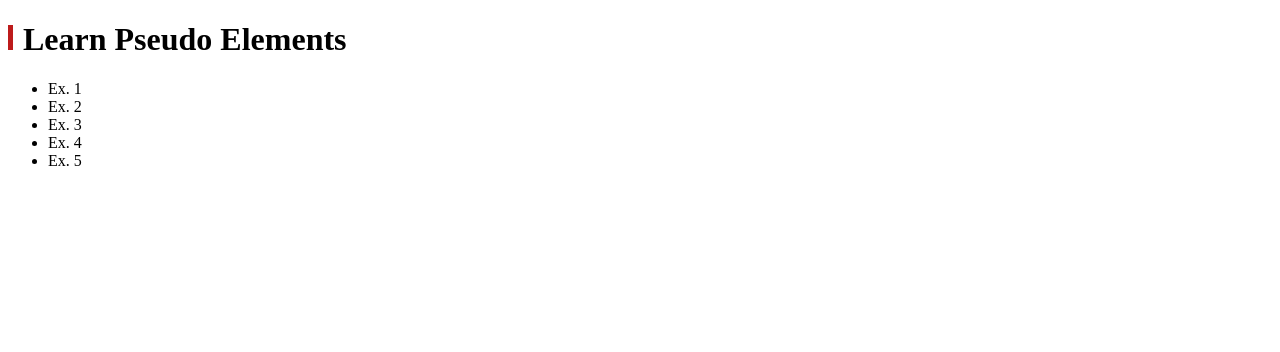
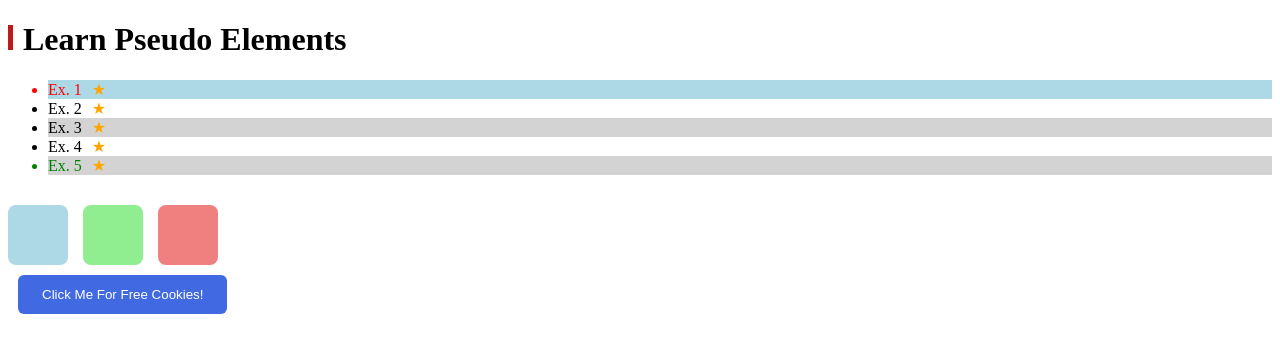
Before and after one commit to haakon26pg-sketch/js-advanced-pseudo-elements-task, a plain HTML site: page index.html in a window 1280 px wide. Drawn offline with Linux system fonts and the light colour scheme.

Commit message:
added different elements relevant to the task. Button has been added, but not coded yet with functionality.

```diff
--- a/index.html
+++ b/index.html
@@ -19,6 +19,14 @@
             <li>Ex. 4</li>
             <li>Ex. 5</li>
         </ul>
+
+        <section class="content-section">
+            <div class="box"Box 1></div>
+            <div class="box"Box 2></div>
+            <div class="box"Box 3></div>
+        </section>
+
+        <button id="action-button">Click Me For Free Cookies!</button>
     </main>
 
 </body>
--- a/style.css
+++ b/style.css
@@ -1,13 +1,22 @@
 #dot-list li::after {
-    color: blue;
+    content: "★";
+    color: orange;
     font-size: 16px;
     margin-left: 10px;
 }
 
-#dot-list li:hover {
-    color: purple;
-    cursor: pointer;
-    font-weight: bold;
+
+#dot-list li:first-child {
+    color: red;
+    background-color: lightblue;
+}
+
+#dot-list li:last-child {
+    color: green;
+}
+
+#dot-list li:nth-child(odd):not(:first-child) {
+    background-color: lightgray;
 }
 
 #header-title::before {
@@ -18,3 +27,48 @@
     display:inline-block;
     margin-right: 10px;
 }
+
+.content-section {
+    display: flex;
+    gap: 15px;
+    margin-top: 30px;
+}
+
+.box {
+    padding: 30px;
+    border-radius: 8px;
+    background-color: lightgray;
+}
+
+.box:nth-child(1) {
+    background-color: lightblue;
+}
+
+.box:nth-child(2) {
+    background-color: lightgreen;
+}
+
+.box:nth-child(3) {
+    background-color: lightcoral;
+}
+
+#action-button {
+    padding: 12px 24px;
+    background-color: royalblue;
+    color: white;
+    border: none;
+    border-radius: 6px;
+    cursor: pointer;
+    transition: background-color 0.3s ease;
+    margin: 10px;
+}
+
+#action-button:hover {
+    background: darkblue;
+}
+
+#dot-list li:hover {
+    color: purple;
+    cursor: pointer;
+    font-weight: bold;
+}
```
Also changed, not shown: script.js (added).
